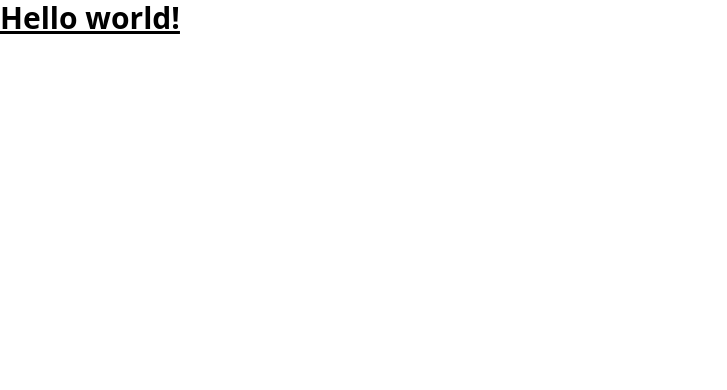
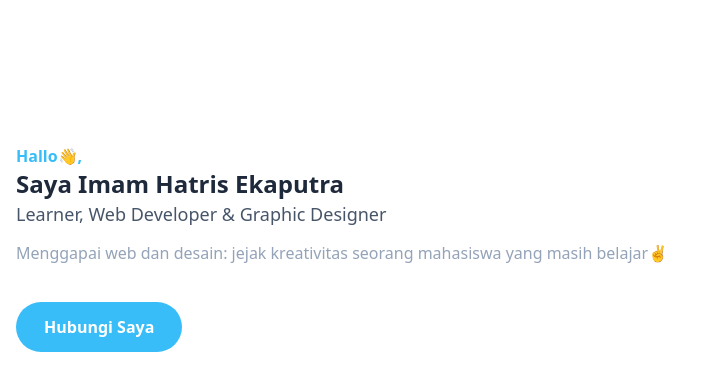
Before and after one commit to Imamh28/Portofolio_Imam, a website: page index.html in a window 1280 px wide. Shown: the whole page, without its empty margins (0-727 px from the left). Drawn offline with Linux system fonts and the light colour scheme.

Commit message:
no message

```diff
--- a/index.html
+++ b/index.html
@@ -5,10 +5,33 @@
     <meta name="viewport" content="width=device-width, initial-scale=1.0">
     <title>Portofolio</title>
     <link href="dist/output.css" rel="stylesheet">
+    <link rel="stylesheet" href="src/tes.css">
 </head>
 <body>
-    <h1 class="text-3xl font-bold underline">
+    <!-- Hero Section Start -->
+    <section id="home" class="pt-36">
+        <div class="container">
+            <div class="flex flex-wrap">
+                <div class="w-full self-center px-4">
+                    <h1 class="text-base font-semibold text-primary">Hallo👋, <span class="block font-bold text-dark text-2xl">Saya Imam Hatris Ekaputra</span></h1>
+
+                    <h2 class="font-medium text-slate-600 text-lg mb-3">Learner, Web Developer & Graphic Designer</h2>
+
+                    <p class="font-medium text-slate-400 mb-9 leading-relaxed">Menggapai web dan desain: jejak kreativitas seorang mahasiswa yang masih belajar✌️</p>
+
+                    <button class="button py-3 px-7"><span class="font-semibold leading-relaxed">Hubungi Saya</span></button>
+                    <!-- <a href="#" class="text-base font semi-bold text-white bg-primary py-3 px-8 rounded-full hover:shadow-lg">Hubungi Saya</a> -->
+                </div>
+
+                <div class="w-full self-end px-4">
+
+                </div>
+            </div>
+        </div>
+    </section>
+    <!-- Hero Section End -->
+    <!-- <h1 class="text-3xl font-bold underline">
         Hello world!
-    </h1>
+    </h1> -->
 </body>
 </html>
--- /dev/null
+++ b/src/tes.css
@@ -0,0 +1,32 @@
+.button {
+    background: #38bdf8;
+    position: relative;
+    display: inline-block;
+    color: white;
+    text-decoration: none;
+    transition: color 0.5s ease-in-out;
+    border-radius: 25px;
+}
+
+.button::before {
+    content: "📞";
+    position: absolute;
+    bottom: -1px;
+    left: 0;
+    width: 100%;
+    height: 2px;
+    background: #334155;
+    opacity: 85%;
+    transform: scaleX(0);
+    transition: transform 0.5s ease-in-out;
+    /* border-radius: 25px; */
+}
+
+.button:hover {
+    color: #334155;
+    opacity: 85%;
+}
+
+.button:hover::before{
+    transform: scaleX(1);
+}
--- a/tailwind.config.js
+++ b/tailwind.config.js
@@ -2,7 +2,12 @@
 module.exports = {
   content: ['index.html'],
   theme: {
-    extend: {},
+    extend: {
+      colors: {
+        primary: '#38bdf8',
+        dark: '#1e293b',
+      },
+    },
   },
   plugins: [],
 }
```
Also changed, not shown: dist/output.css.
